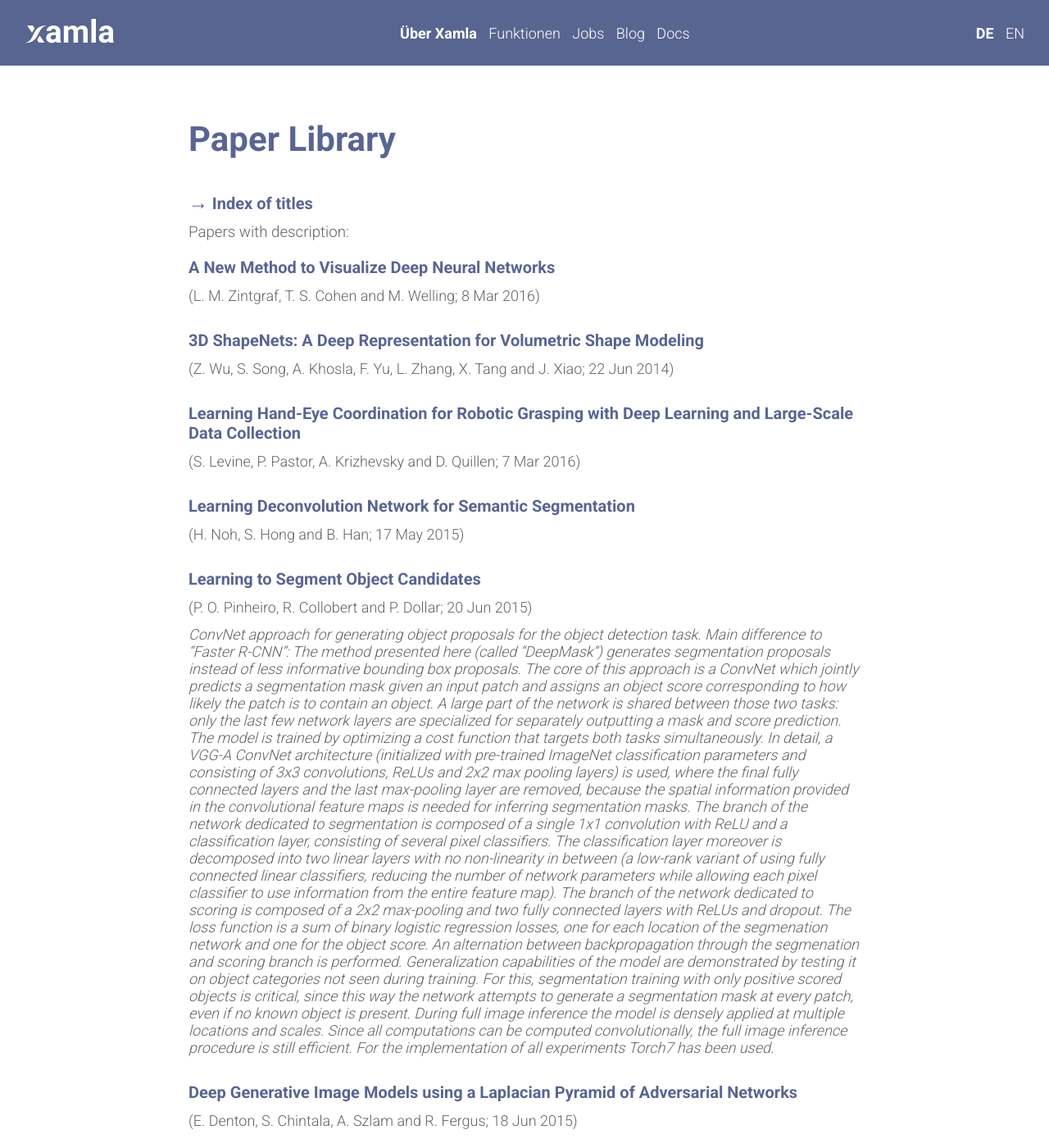
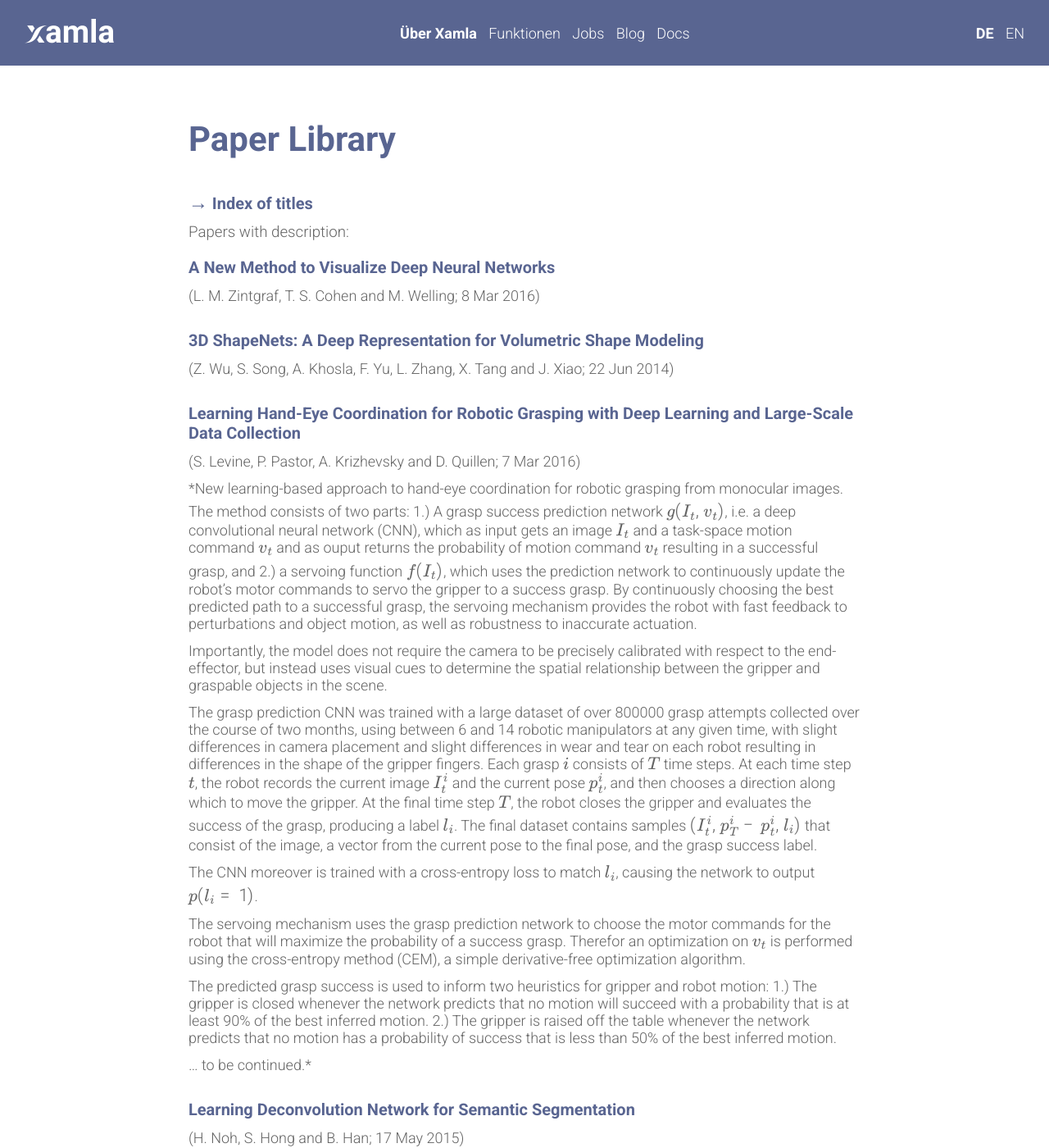
Before and after one commit to Xamla/xamla.github.io, a Jekyll site: the page built from paper-library.md, in a window 1280 px wide and 1400 px high. Shown: the whole window at 82% size. Built offline with Jekyll 4.4.1, drawn with Linux system fonts in a browser that asks for light colours; formulas are drawn with MathJax 3.

Commit message:
Update paper-library.md

```diff
--- a/paper-library.md
+++ b/paper-library.md
@@ -24,6 +24,21 @@ mathjax: true
 #### <a name="Hand-Eye Coordination via DL"></a>[Learning Hand-Eye Coordination for Robotic Grasping with Deep Learning and Large-Scale Data Collection](http://arxiv.org/abs/1603.02199)
 
 (S. Levine, P. Pastor, A. Krizhevsky and D. Quillen; 7 Mar 2016)
+
+*New learning-based approach to hand-eye coordination for robotic grasping from monocular images. The method consists of two parts: 1.) A grasp success prediction network \\(g(I_t, v_t)\\), i.e. a deep convolutional neural network (CNN), which as input gets an image \\(I_t\\) and a task-space motion command \\(v_t\\) and as ouput returns the probability of motion command \\(v_t\\) resulting in a successful grasp, and 2.) a servoing function \\(f(I_t)\\), which uses the prediction network to continuously update the robot's motor commands to servo the gripper to a success grasp. By continuously choosing the best predicted path to a successful grasp, the servoing mechanism provides the robot with fast feedback to perturbations and object motion, as well as robustness to inaccurate actuation.
+
+Importantly, the model does not require the camera to be precisely calibrated with respect to the end-effector, but instead uses visual cues to determine the spatial relationship between the gripper and graspable objects in the scene.
+
+The grasp prediction CNN was trained with a large dataset of over 800000 grasp attempts collected over the course of two months, using between 6 and 14 robotic manipulators at any given time, with slight differences in camera placement and slight differences in wear and tear on each robot resulting in differences in the shape of the gripper fingers.
+Each grasp \\(i\\) consists of \\(T\\) time steps. At each time step \\(t\\), the robot records the current image \\(I_t^i\\) and the current pose \\(p_t^i\\), and then chooses a direction along which to move the gripper. At the final time step \\(T\\), the robot closes the gripper and evaluates the success of the grasp, producing a label \\(\mathcal{l}_i\\). The final dataset contains samples \\((I_t^i, p_T^i − p_t^i, \mathcal{l}_i)\\) that consist of the image, a vector from the current pose to the final pose, and the grasp success label.
+
+The CNN moreover is trained with a cross-entropy loss to match \\(\mathcal{l}_i\\), causing the network to output \\(p(\mathcal{l}_i = 1)\\).
+
+The servoing mechanism uses the grasp prediction network to choose the motor commands for the robot that will maximize the probability of a success grasp. Therefor an optimization on \\(v_t\\) is performed using the cross-entropy method (CEM), a simple derivative-free optimization algorithm.
+
+The predicted grasp success is used to inform two heuristics for gripper and robot motion: 1.) The gripper is closed whenever the network predicts that no motion will succeed with a probability that is at least 90% of the best inferred motion. 2.) The gripper is raised off the table whenever the network predicts that no motion has a probability of success that is less than 50% of the best inferred motion.
+
+... to be continued.*
 
 
 #### <a name="Deconv"></a>[Learning Deconvolution Network for Semantic Segmentation](http://cvlab.postech.ac.kr/research/deconvnet/)
```
